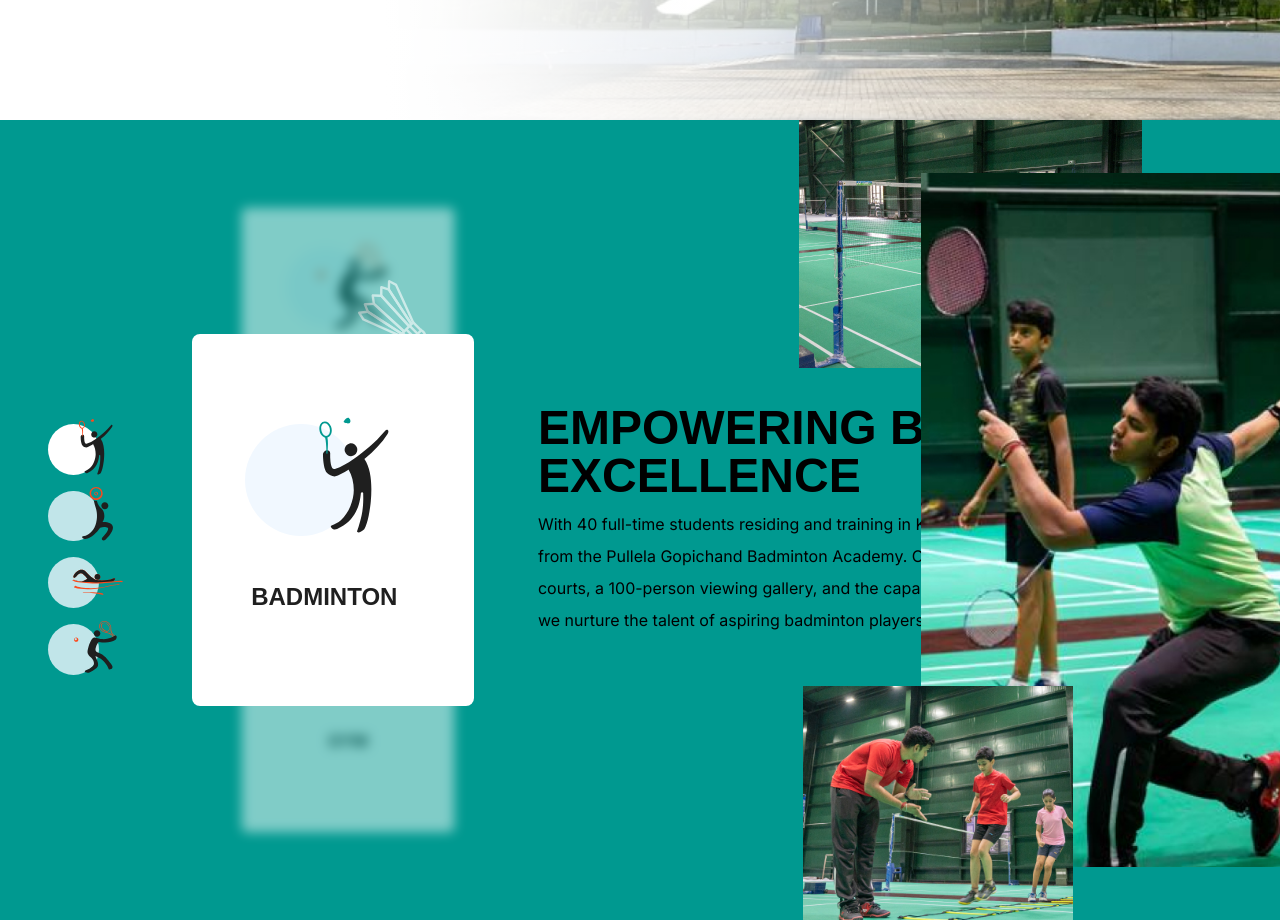
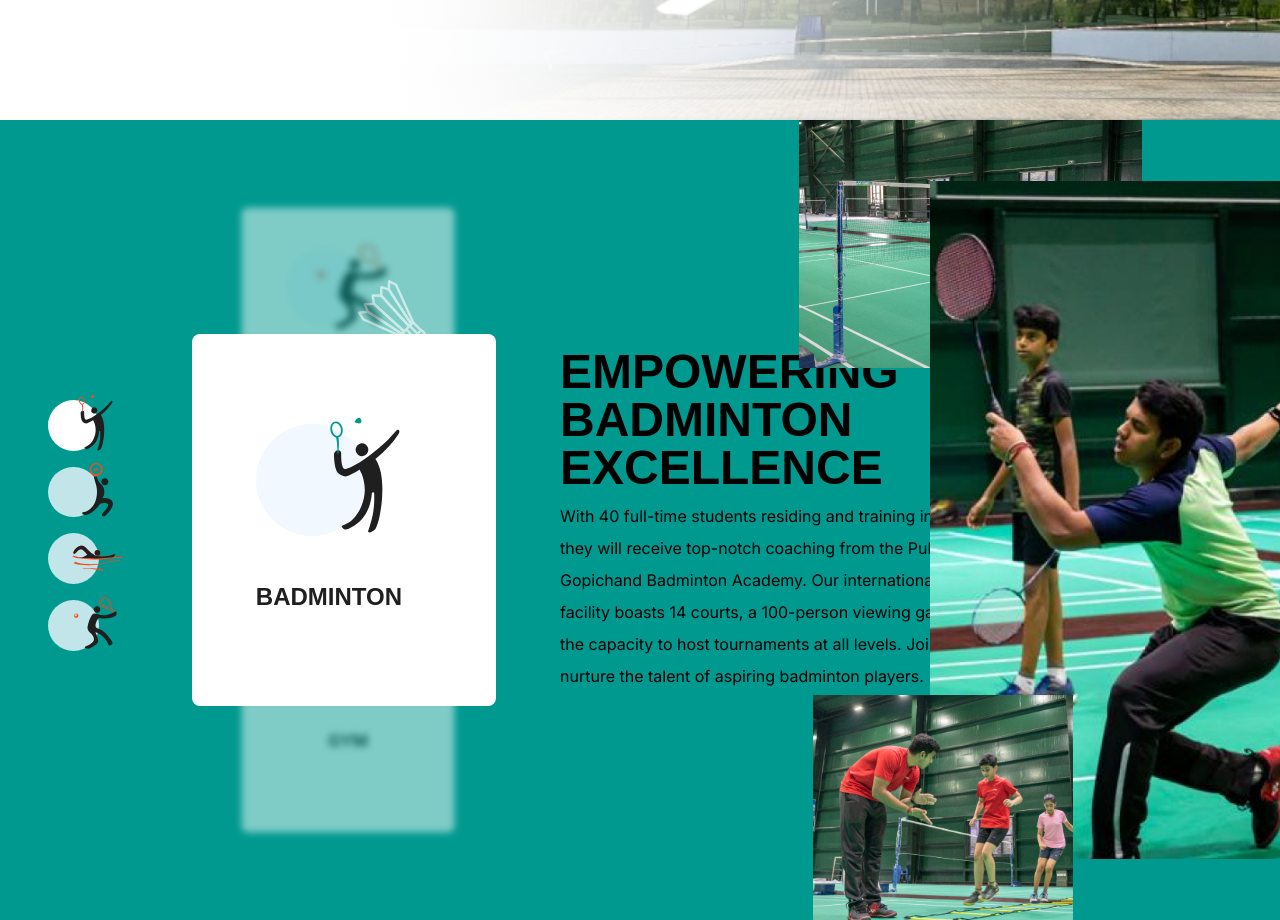
Before and after one commit to nayan-bagale/next-homepage, a Next.js app: page / in a window 1280 px wide. Shown: the part 680-1600 px from the top of the page. Built offline with nearby package versions, Linux system fonts and the light colour scheme.

Commit message:
git push

```diff
--- a/components/Sports/Template.js
+++ b/components/Sports/Template.js
@@ -1,10 +1,71 @@
+"use client";
 import Image from "next/image";
+import { motion } from "framer-motion";
 
-function Template({ data, all_data }) {
+function Template({ data, all_data, boolean }) {
+
+  const varientObj = {
+    default: {
+      animate: { y: 0, scale: 0.7 },
+      transition: { duration: 0.5 },
+    },
+    upTrue: {
+      initial: { y: 200, scale: 1, filter: "blur(5px)" },
+    },
+    downTrue: {
+      initial: { y: -200, scale: 1, filter: "blur(5px)" },
+    },
+    upFalse: {
+      initial: { y: -200, scale: 1, filter: "blur(5px)" },
+    },
+    downFalse: {
+      initial: { y: 200, scale: 1, filter: "blur(5px)" },
+    },
+  };
+
+  const transitionVal = boolean ? 200 : -200;
+
   return (
-    <div className=" ml-32 flex items-center min-h-screen relative">
+    <motion.div
+      className=" ml-32 flex items-center min-h-screen sticky"
+      key={data.h2}
+      initial={{ opacity: 0 }}
+      animate={{ opacity: 1 }}
+      transition={{ easeIn: 1 }}
+    >
+      {/* Up card */}
+      <motion.div
+        className=" z-10 top-[2rem] left-1 absolute scale-[.70] opacity-50 blur w-[304px] h-[371.56px] bg-white rounded-[8px] mx-16 flex flex-col items-center justify-center"
+        initial={boolean ? varientObj.upTrue.initial : varientObj.downFalse.initial}
+        // initial={{ y: 200, scale: 0.5, filter: "blur(5px)" }}
+        animate={varientObj.default.animate}
+        transition={varientObj.default.transition}
+      >
+        <div className=" left-[-2rem] top-[-3.5rem] relative bg-[#F1F8FF] rounded-full w-[112.59px] h-[112.59px]">
+          <Image
+            src={all_data[data.blur_cards.up].svg[1].img}
+            width={all_data[data.blur_cards.up].svg[1].width}
+            height={115.56}
+            className={
+              " absolute " + all_data[data.blur_cards.up].svg[1].position
+            }
+            alt="blur img"
+          />
+        </div>
+        <div className=" text-[#1F1F1F] font-bold text-2xl">
+          {all_data[data.blur_cards.up].h2}
+        </div>
+      </motion.div>
+      {/* End Up card */}
+
       {/* Middle Cards */}
-      <div className=" relative z-20 w-[304px] h-[371.56px] bg-white rounded-[8px] mx-16 flex flex-col items-center justify-center">
+      <motion.div
+        className=" relative z-20 w-[304px] h-[371.56px] bg-white rounded-[8px] mx-16 flex flex-col items-center justify-center"
+        initial={{ y: transitionVal, scale: 0.5, filter: "blur(5px)" }}
+        // initial={{ y: 300, scale: 0.5, filter: "blur(5px)" }}
+        animate={{ y: 0, scale: 1, filter: "blur(0px)" }}
+        transition={{ duration: 0.5 }}
+      >
         <div className=" left-[-2rem] top-[-2.5rem] relative bg-[#F1F8FF] rounded-full w-[112.59px] h-[112.59px]">
           <Image
             src={data.svg[1].img}
@@ -17,11 +78,36 @@ function Template({ data, all_data }) {
         <div className=" absolute text-[#1F1F1F] font-bison font-bold text-2xl bottom-[25%] left-[21%]">
           {data.h2}
         </div>
-      </div>
+      </motion.div>
       {/* End Middle Cards */}
 
+      {/* Down card */}
+      <motion.div
+        className=" z-10 bottom-[2rem] left-1 absolute scale-[.70] opacity-50 blur w-[304px] h-[371.56px] bg-white rounded-[8px] mx-16 flex flex-col items-center justify-center"
+        initial={boolean ? varientObj.downTrue.initial : varientObj.upFalse.initial}
+        // initial={{ y: 200, scale: 1, filter: "blur(5px)" }}
+        animate={varientObj.default.animate}
+        transition={varientObj.default.transition}
+      >
+        <div className=" left-[-2rem] top-[-3.5rem] relative bg-[#F1F8FF] rounded-full w-[112.59px] h-[112.59px]">
+          <Image
+            src={all_data[data.blur_cards.down].svg[1].img}
+            width={all_data[data.blur_cards.down].svg[1].width}
+            height={115.56}
+            className={
+              " absolute " + all_data[data.blur_cards.down].svg[1].position
+            }
+            alt="blur img"
+          />
+        </div>
+        <div className=" text-[#1F1F1F] font-bold text-2xl">
+          {all_data[data.blur_cards.down].h2}
+        </div>
+      </motion.div>
+      {/* End Down card */}
+
       {/* Side heading & paragraph */}
-      <div className=" w-[50rem] gap-2 flex flex-col">
+      <div className=" w-[40%] gap-2 flex flex-col">
         <h1 className=" font-bison text-5xl font-bold">{data.h1}</h1>
         <p className=" text-base leading-8">{data.p}</p>
       </div>
@@ -49,62 +135,25 @@ function Template({ data, all_data }) {
         src={data.img[1]}
         width={343}
         height={248}
-        className=" absolute top-0 right-[12%]"
+        className=" absolute top-0 right-[12%] lg:w-[343px] md:w-[300px] "
         alt="img1"
       />
       <Image
         src={data.img[2]}
         width={359}
         height={753}
-        className=" absolute right-0 z-10"
+        className=" absolute right-0 z-10 lg:w-[350px] md:w-[300px] "
         alt="img2"
       />
       <Image
         src={data.img[3]}
         width={270}
         height={250}
-        className=" absolute bottom-0 right-[18%] z-20"
+        className=" absolute bottom-0 right-[18%] z-20 lg:w-[260px] md:w-[210px]"
         alt="img3"
       />
       {/* End Sports Images */}
-
-      {/* Two blur cards flooting up & down */}
-      <div className=" z-10 top-[2rem] left-1 absolute scale-[.70] opacity-50 blur w-[304px] h-[371.56px] bg-white rounded-[8px] mx-16 flex flex-col items-center justify-center">
-        <div className=" left-[-2rem] top-[-3.5rem] relative bg-[#F1F8FF] rounded-full w-[112.59px] h-[112.59px]">
-          <Image
-            src={all_data[data.blur_cards.up].svg[1].img}
-            width={all_data[data.blur_cards.up].svg[1].width}
-            height={115.56}
-            className={
-              " absolute " + all_data[data.blur_cards.up].svg[1].position
-            }
-            alt="blur img"
-          />
-        </div>
-        <div className=" text-[#1F1F1F] font-bold text-2xl">
-          {all_data[data.blur_cards.up].h2}
-        </div>
-      </div>
-
-      <div className=" z-10 bottom-[2rem] left-1 absolute scale-[.70] opacity-50 blur w-[304px] h-[371.56px] bg-white rounded-[8px] mx-16 flex flex-col items-center justify-center">
-        <div className=" left-[-2rem] top-[-3.5rem] relative bg-[#F1F8FF] rounded-full w-[112.59px] h-[112.59px]">
-          <Image
-            src={all_data[data.blur_cards.down].svg[1].img}
-            width={all_data[data.blur_cards.down].svg[1].width}
-            height={115.56}
-            className={
-              " absolute " + all_data[data.blur_cards.down].svg[1].position
-            }
-            alt="blur img"
-          />
-        </div>
-        <div className=" text-[#1F1F1F] font-bold text-2xl">
-          {all_data[data.blur_cards.down].h2}
-        </div>
-      </div>
-
-      {/* End */}
-    </div>
+    </motion.div>
   );
 }
 
--- a/components/Sports/page.js
+++ b/components/Sports/page.js
@@ -4,11 +4,9 @@ import React, { useState } from "react";
 import Image from "next/image";
 import Template from "./Template";
 
-function Page() {
-  const [select, setSelect] = useState("badminton");
-
-  const data = {
+const data = {
     badminton: {
+      id: 1,
       color: "#009990",
       h1: "EMPOWERING BADMINTON EXCELLENCE",
       p: `With 40 full-time students residing and training in Kanha, they will receive top-notch coaching from the Pullela Gopichand Badminton Academy. Our international-quality facility boasts 14 courts, a 100-person viewing gallery, and the capacity to host tournaments at all levels. Join us as we nurture the talent of aspiring badminton players.`,
@@ -34,6 +32,7 @@ function Page() {
       },
     },
     gym: {
+      id: 2,
       color: "#474747",
       h1: "FITNESS OASIS AWAITS",
       p: `We have a fully equipped gym where you can begin or continue your fitness journey. There are numerous benefits to joining a gym and incorporating regular exercise into your routine. Overall, the benefits of joining a gym go beyond physical health and can positively impact mental and emotional wellbeing as well`,
@@ -59,6 +58,7 @@ function Page() {
       },
     },
     swimming: {
+      id: 3,
       color: "#0479CE",
       h1: "SPLASH INTO WELLNESS",
       p: `Dive into the world of swimming, a beloved water-based activity that offers a full-body workout through arm and leg movements. Whether for leisure or competition, swimming engages muscles throughout the body, providing a low-impact exercise option. Our facility boasts a semi-heated indoor swimming pool with 25 meters and 5 lanes, perfect for leisurely swims or learn-to-swim programs. Additionally, it serves as an excellent venue for athlete warm-ups, cool-downs, and rehabilitation exercises. Jump in and make a splash!`,
@@ -84,6 +84,7 @@ function Page() {
       },
     },
     squash: {
+      id: 4,
       color: "#FB491D",
       h1: "MASTER THE SQUASH",
       p: `Squash is a popular racquet sport that is played by two or four players in a four-walled court with a small, hollow rubber ball. The objective of the game is to hit the ball against the front wall, making it difficult for the opponent to return the ball. Three international-standard wooden courts Capable of hosting state and national tournaments A viewing gallery with seating for 50 persons`,
@@ -110,18 +111,36 @@ function Page() {
     },
   };
 
+function Page() {
+  const [select, setSelect] = useState("badminton");
+  const [animateVal, setAnimateVal] = useState(1);
+  const [boolean, setBoolean] = useState(true);
+
+  const handleclick = (name) => {
+    setSelect(name);
+    setAnimateVal((prev) => {
+      if (prev < data[name].id){
+        setBoolean(true)
+      }else{
+        setBoolean(false);
+      }
+      return data[name].id;
+    })
+  }
+
+
   return (
     <section
-      className=" relative min-h-screen w-full"
+      className=" relative min-h-[100vh] w-full"
       style={{ background: data[select].color }}
     >
-      <div className=" absolute top-[38%]">
+      <div className=" absolute top-[35%]">
         <div
           className=" relative w-[50.63px] h-[50.63px] rounded-full mb-4 ml-12 cursor-pointer "
           style={{
             backgroundColor: select !== "badminton" ? "#c1e5e9" : "#FFFFFF",
           }}
-          onClick={() => setSelect("badminton")}
+          onClick={() => handleclick("badminton")}
         >
           <Image
             src={"/badminton-icon.svg"}
@@ -136,7 +155,7 @@ function Page() {
           style={{
             backgroundColor: select !== "gym" ? "#c1e5e9" : "#FFFFFF",
           }}
-          onClick={() => setSelect("gym")}
+          onClick={() => handleclick("gym")}
         >
           <Image
             src={"/gym-icon.svg"}
@@ -151,7 +170,7 @@ function Page() {
           style={{
             backgroundColor: select !== "swimming" ? "#c1e5e9" : "#FFFFFF",
           }}
-          onClick={() => setSelect("swimming")}
+          onClick={() => handleclick("swimming")}
         >
           <Image
             src={"/swiming-icon.svg"}
@@ -166,7 +185,7 @@ function Page() {
           style={{
             backgroundColor: select !== "squash" ? "#c1e5e9" : "#FFFFFF",
           }}
-          onClick={() => setSelect("squash")}
+          onClick={() => handleclick("squash")}
         >
           <Image
             src={"/tennis-icon.svg"}
@@ -177,7 +196,13 @@ function Page() {
           />
         </div>
       </div>
-      <Template data={data[select]} all_data={data} />
+      {/* {data.map((data) => {
+        return <Template data={data} />;
+      })} */}
+      <Template data={data[select]} all_data={data} boolean={boolean} />
+      {/* <Template data={data['gym']} all_data={data} />
+      <Template data={data["swimming"]} all_data={data} />
+      <Template data={data["squash"]} all_data={data} /> */}
     </section>
   );
 }
--- a/package.json
+++ b/package.json
@@ -12,6 +12,7 @@
     "autoprefixer": "10.4.14",
     "eslint": "8.43.0",
     "eslint-config-next": "13.4.7",
+    "framer-motion": "^10.12.18",
     "next": "13.4.7",
     "postcss": "8.4.24",
     "react": "18.2.0",
```
Also changed, not shown: 1 other file (tests, documents, lock files or other folders).
